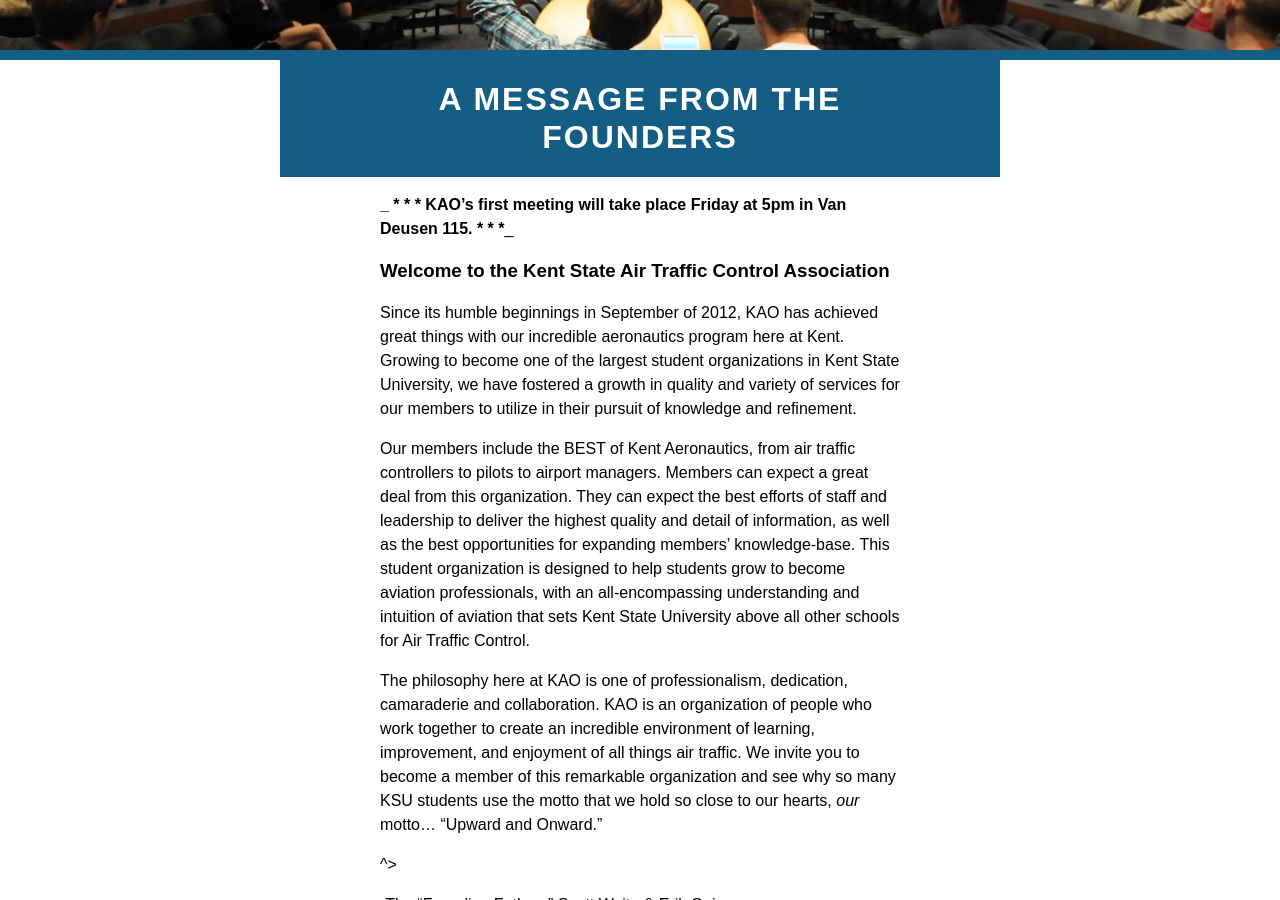
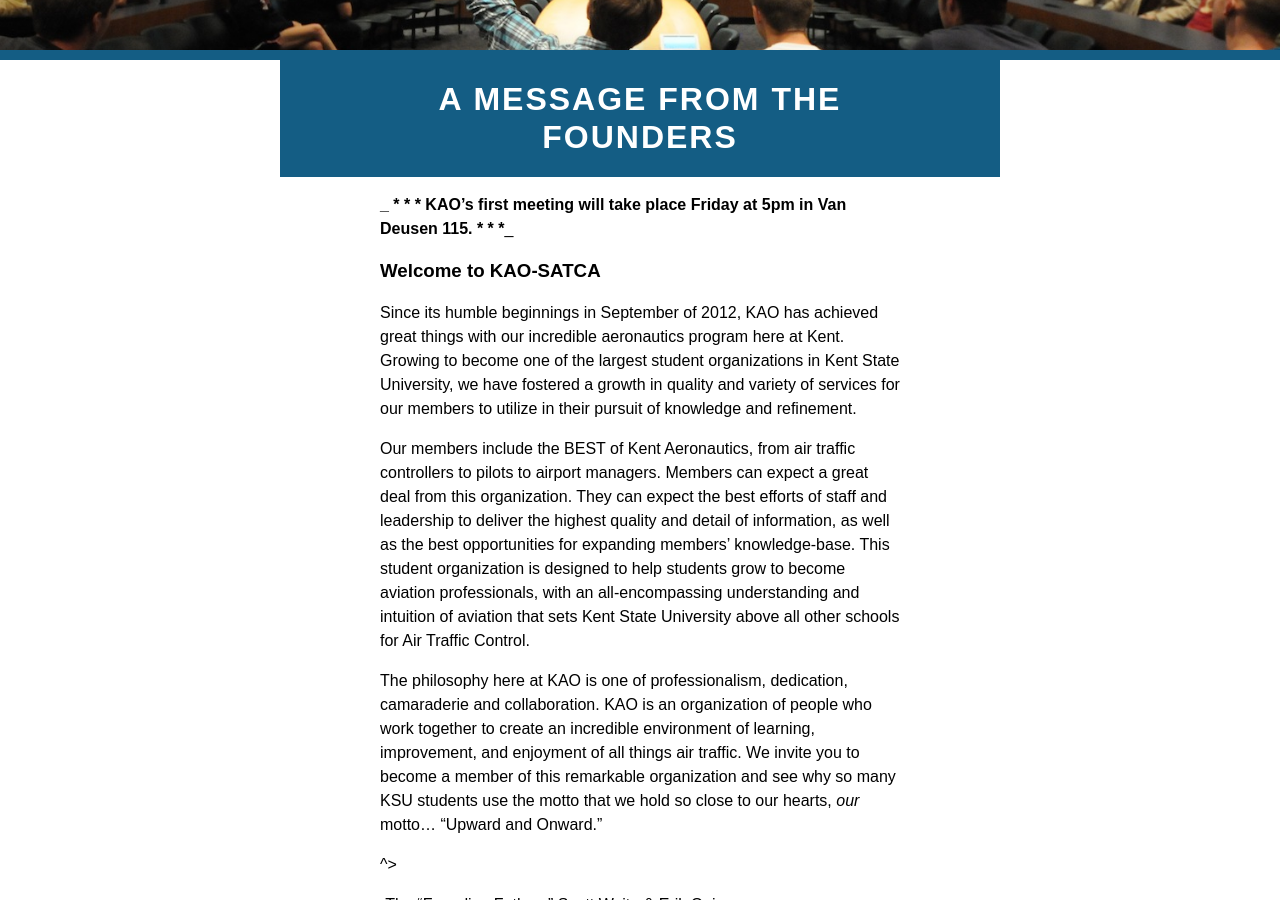
Before and after one commit to tbliss1/kentstateatc.github.com, a Jekyll site: the page built from index.md, in a window 1280 px wide and 900 px high, scrolled down 450 px. Built offline with Jekyll 4.4.1, drawn with Linux system fonts in a browser that asks for light colours; Markdown is read by kramdown in place of the engine named in the settings.

Commit message:
Update index.md
kao -->  kao-satca

```diff
--- a/index.md
+++ b/index.md
@@ -1,6 +1,6 @@
 ---
 layout: hero
-title: Welcome to the Kent State Air Traffic Control Association
+title: Welcome to the Kent State Air Traffic Control Organization
 ---
 # A message from the founders
 
@@ -8,7 +8,7 @@ title: Welcome to the Kent State Air Traffic Control Association
 
 ___ * * * KAO's first meeting will take place Friday at 5pm in Van Deusen 115. * * *___
 
-### Welcome to the Kent State Air Traffic Control Association
+### Welcome to KAO-SATCA
 
 Since its humble beginnings in September of 2012, KAO has achieved great things with our incredible aeronautics program here at Kent. Growing to become one of the largest student organizations in Kent State University, we have fostered a growth in quality and variety of services for our members to utilize in their pursuit of knowledge and refinement.
 
```
